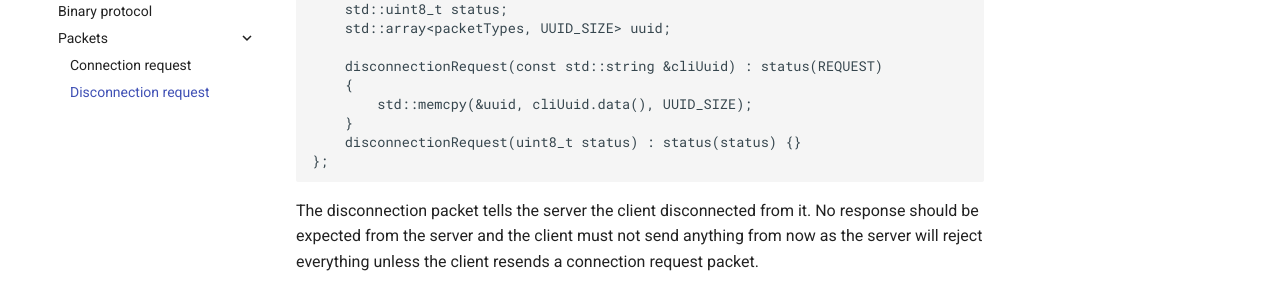
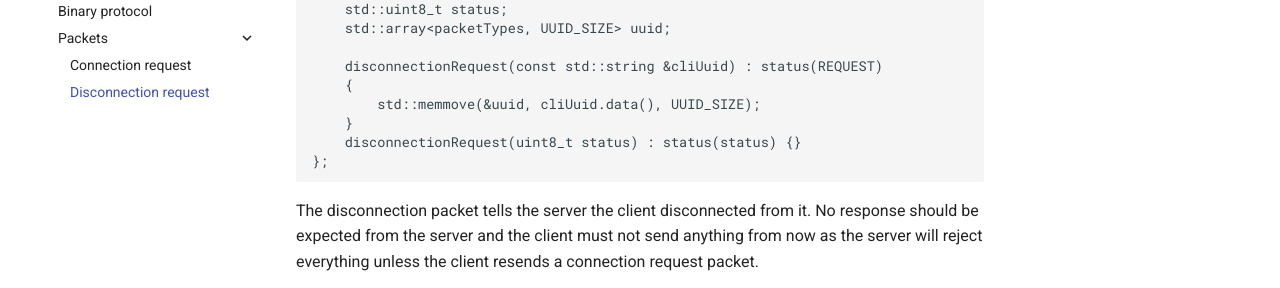
Before and after one commit to Divengerss/R-Type-documentations, an MkDocs documentation site: the page built from docs/Server/Protocol/Packets/disconnection_request.md, in a window 1280 px wide. Shown: the part 270-558 px from the top of the page. Built offline with MkDocs 1.6.1 and Material for MkDocs 9.7.7, drawn with Linux system fonts in a browser that asks for light colours; some of the changed text lies outside the part shown.

Commit message:
[FIX] Memory move instead of memory copy
Changes to be committed:
	modified:   docs/Server/Protocol/Packets/connection_request.md
	modified:   docs/Server/Protocol/Packets/disconnection_request.md

```diff
--- a/docs/Server/Protocol/Packets/disconnection_request.md
+++ b/docs/Server/Protocol/Packets/disconnection_request.md
@@ -8,7 +8,7 @@ struct disconnectionRequest
 
     disconnectionRequest(const std::string &cliUuid) : status(REQUEST)
     {
-        std::memcpy(&uuid, cliUuid.data(), UUID_SIZE);
+        std::memmove(&uuid, cliUuid.data(), UUID_SIZE);
     }
     disconnectionRequest(uint8_t status) : status(status) {}
 };
```
Also changed, not shown: docs/Server/Protocol/Packets/connection_request.md (+1 -1 lines).
